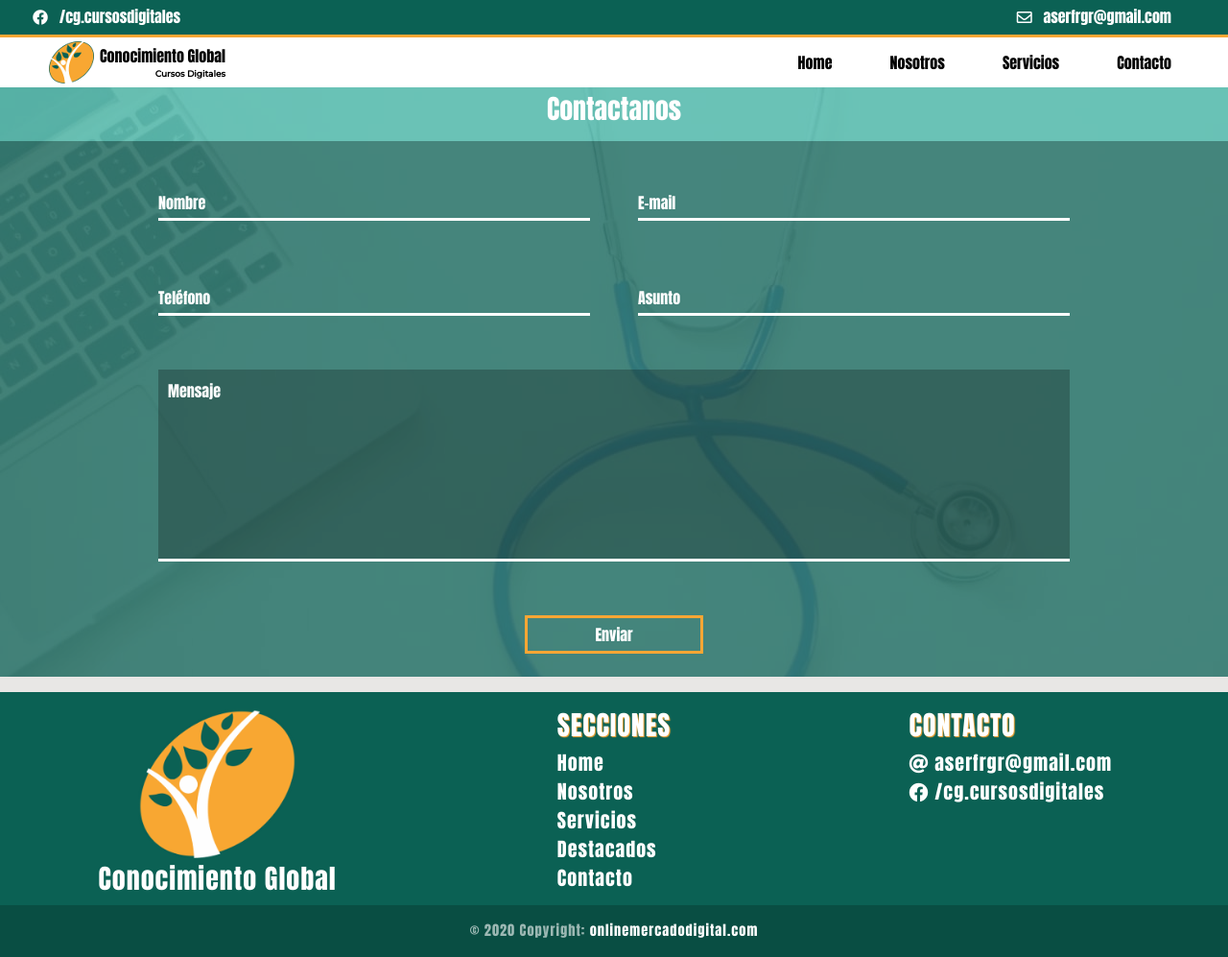
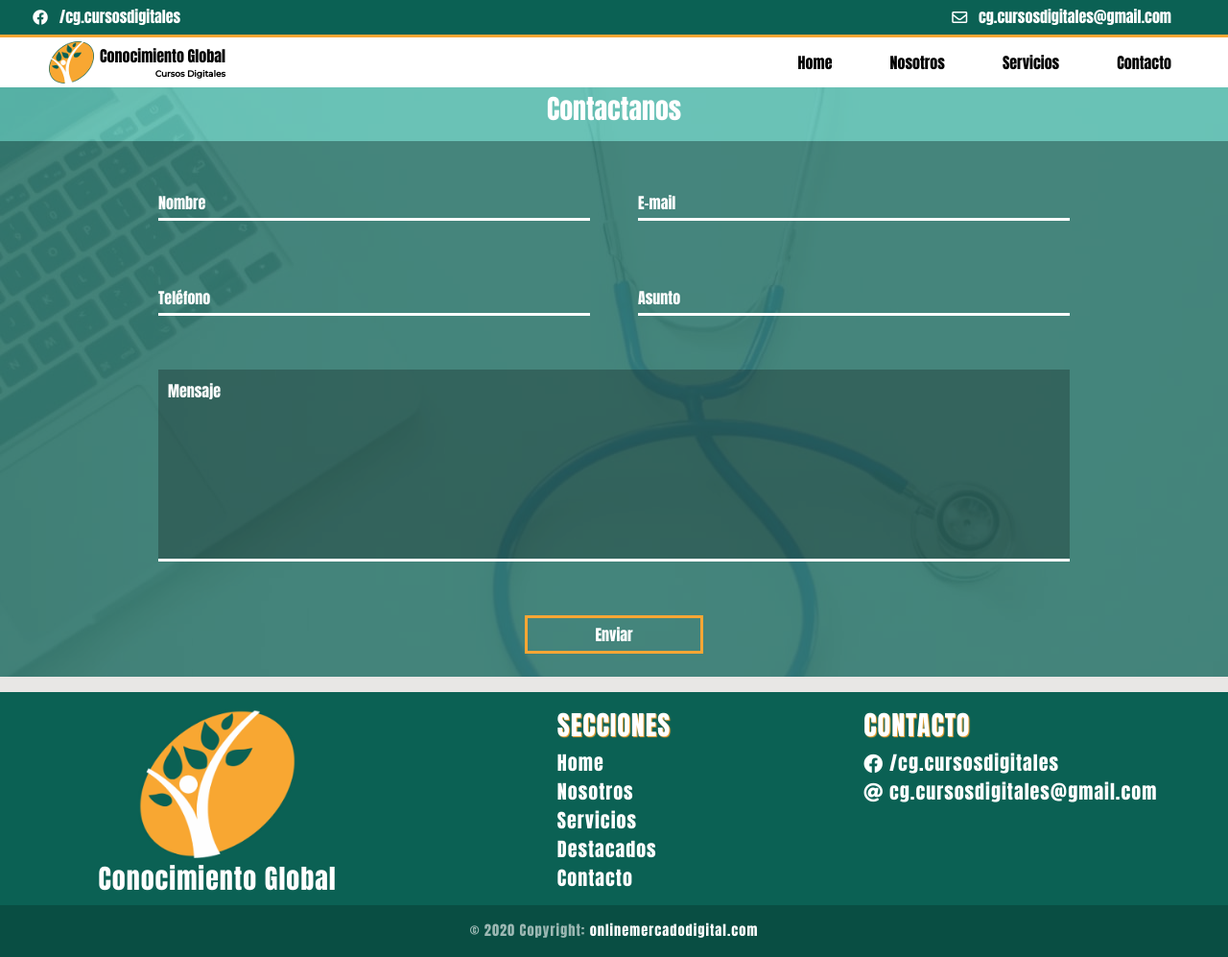
Before and after one commit to HelixInCode/Conocimiento-Global, a website: page contacto.html in a window 1280 px wide. Shown: the whole page at 96% size. Drawn offline with Linux system fonts and the light colour scheme.

Commit message:
enlaces arreglados

```diff
--- a/contacto.html
+++ b/contacto.html
@@ -36,10 +36,10 @@
 
       <ul class="social-networks-right">
         <li>
-          <a href="#?">
+          <a href="mailto:cg.cursosdigitales@gmail.com">
             <i class="far fa-envelope mr-0 mr-sm-2"></i>
             <span class="d-inline-block d-sm-none">Correo</span>
-            <span class="d-none d-sm-inline-block">aserfrgr@gmail.com</span>
+            <span class="d-none d-sm-inline-block">cg.cursosdigitales@gmail.com</span>
           </a>
         </li>
       </ul>
@@ -187,14 +187,14 @@
         <ul class="list-unstyled links-footer">
           <li>
             <a href="https://www.facebook.com/cg.cursosdigitales">
-              <i class="fas fa-at"></i>
-              aserfrgr@gmail.com
+              <i class="fab fa-facebook"></i>
+              /cg.cursosdigitales
             </a>
           </li>
           <li>
-            <a href="#!">
-              <i class="fab fa-facebook"></i>
-              /cg.cursosdigitales
+            <a href="mailto:cg.cursosdigitales@gmail.com">
+              <i class="fas fa-at "></i>
+              cg.cursosdigitales@gmail.com
             </a>
           </li>
         </ul>
@@ -207,7 +207,7 @@
 
     <!-- Copyright -->
     <div class="footer-copyright text-center py-3">© 2020 Copyright:
-      <a href="https://mdbootstrap.com/"> onlinemercadodigital.com</a>
+      <a href="index.html"> onlinemercadodigital.com</a>
     </div>
     <!-- Copyright -->
 
```
Also changed, not shown: index.html (+8 -8 lines), servicios.html (+8 -8 lines).
